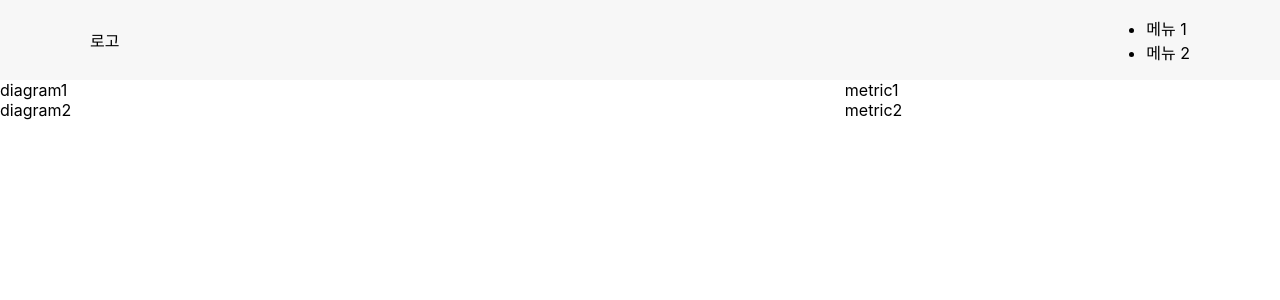
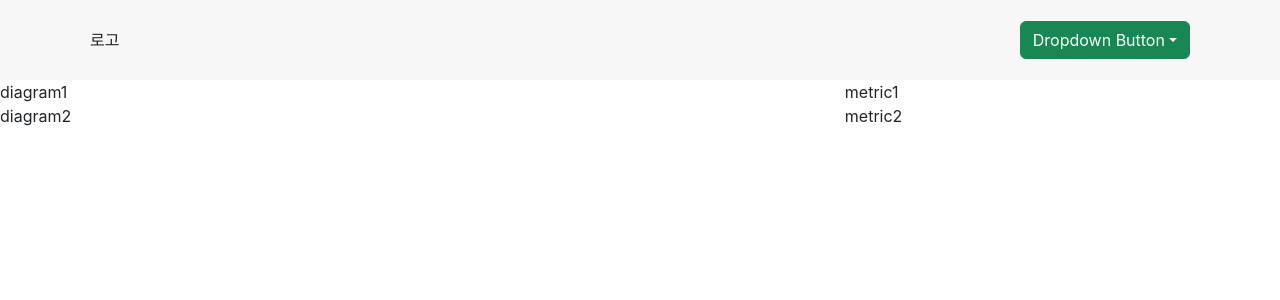
Before and after one commit to scs-solution/scs-front, a React (Create React App) app: page /monitoringpage in a window 1280 px wide. Shown: the top 300 px of the page. Built offline with nearby package versions, Linux system fonts and the light colour scheme.

Commit message:
bootstrap: add css file

```diff
--- a/public/index.html
+++ b/public/index.html
@@ -25,6 +25,12 @@
       Learn how to configure a non-root public URL by running `npm run build`.
     -->
     <title>React App</title>
+    <link
+      rel="stylesheet"
+      href="https://cdn.jsdelivr.net/npm/bootstrap@5.2.2/dist/css/bootstrap.min.css"
+      integrity="sha384-Zenh87qX5JnK2Jl0vWa8Ck2rdkQ2Bzep5IDxbcnCeuOxjzrPF/et3URy9Bv1WTRi"
+      crossorigin="anonymous"
+    />
   </head>
   <body>
     <noscript>You need to enable JavaScript to run this app.</noscript>
--- a/src/components/Header.tsx
+++ b/src/components/Header.tsx
@@ -1,17 +1,19 @@
 //import styler from "../styles/MonitoringPage.module.css";
 import React from "react";
+import Dropdown from "react-bootstrap/esm/Dropdown";
 import styled from "styled-components";
 
 const HeaderStyle = styled.header`
   position: fixed; /*스크롤 내려도 고정*/
   left: 0;
-  top : 0;
+  top: 0;
   width: 100%;
   height: 80px;
   background-color: #f7f7f7;
   //border-radius: 0 0 64px 64px;
   z-index: 1;
 `;
+
 const HeaderContents = styled.div`
   display: flex; /*로고부터 메뉴바까지의 길이 조정 및 좌우 밀착*/
   width: 96%;
@@ -21,13 +23,11 @@
   align-items: center;
   justify-content: space-between;
 `;
-const NavStyle = styled.nav`
 
-`;
+const NavStyle = styled.nav``;
 const LogoWrap = styled.div`
   display: inline-block;
-`
-
+`;
 
 const Header = () => {
   return (
@@ -35,10 +35,17 @@
       <HeaderContents>
         <LogoWrap>로고</LogoWrap>
         <NavStyle>
-          <ul>
-            <li>메뉴 1</li>
-            <li>메뉴 2</li>
-          </ul>
+          <Dropdown>
+            <Dropdown.Toggle variant="success" id="dropdown-basic">
+              Dropdown Button
+            </Dropdown.Toggle>
+
+            <Dropdown.Menu>
+              <Dropdown.Item href="#/action-1">Action</Dropdown.Item>
+              <Dropdown.Item href="#/action-2">Another action</Dropdown.Item>
+              <Dropdown.Item href="#/action-3">Something else</Dropdown.Item>
+            </Dropdown.Menu>
+          </Dropdown>
         </NavStyle>
       </HeaderContents>
     </HeaderStyle>
```
Also changed, not shown: src/components/InsertNodeButton.tsx (+5 -4 lines), src/components/Main.tsx (+6 -1 lines). Lines whose indentation alone changed are shown as unchanged.
